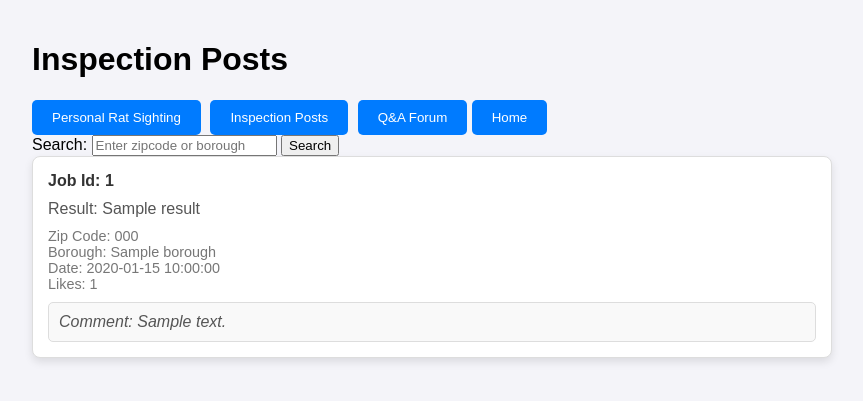
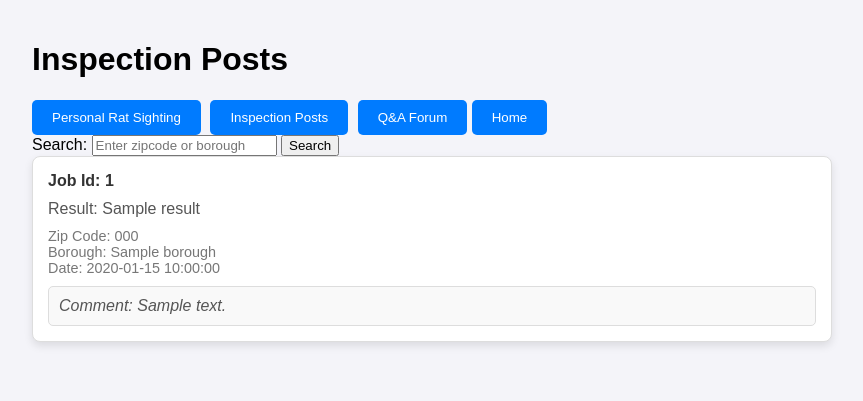
Before and after one commit to hannahyanover/nycrat, a Flask app: template templates/inspection_post.html in a window 1280 px wide. Shown: the top 401 px of the page, without its empty margins (208-1071 px from the left). Run offline with Flask 2, Linux system fonts and the light colour scheme; the template is opened without the code that fills it: most values are stand-ins (such as "Sample title", 1, 10 or a date in 2020); parts of the project's set-up code (start-up, migrations or seed data) failed here and were passed over.

Commit message:
Update inspection_post.html

```diff
--- a/templates/inspection_post.html
+++ b/templates/inspection_post.html
@@ -56,11 +56,6 @@
             color: #777;
         }
 
-        .post-likes {
-            font-size: 0.9em;
-            color: #777;
-        }
-
 
         .comment-box {
             background-color: #f9f9f9;
@@ -107,7 +102,7 @@
                     <div class="post-zipcode">Zip Code: {{ post['zip_code'] }}</div>
                     <div class="post-borough">Borough: {{ post['borough'] }}</div>
                     <div class="post-date">Date: {{ post['date'] }}</div>
-                    <div class="post-likes">Likes: {{ post['like_count'] }}</div>
+
 
                     {% if post['comment_text'] %}
                         <div class="comment-box">
```
